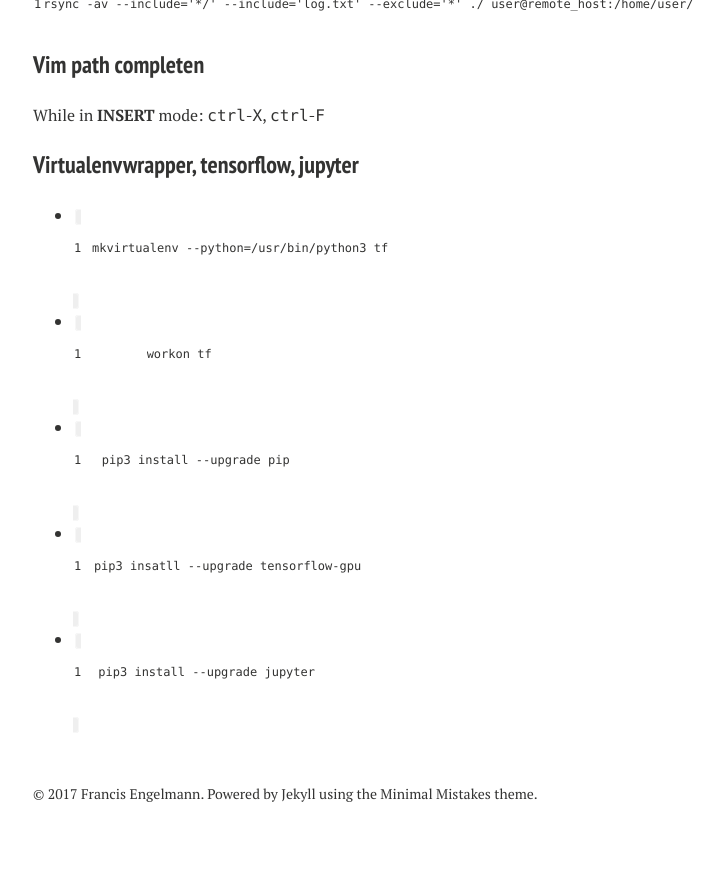
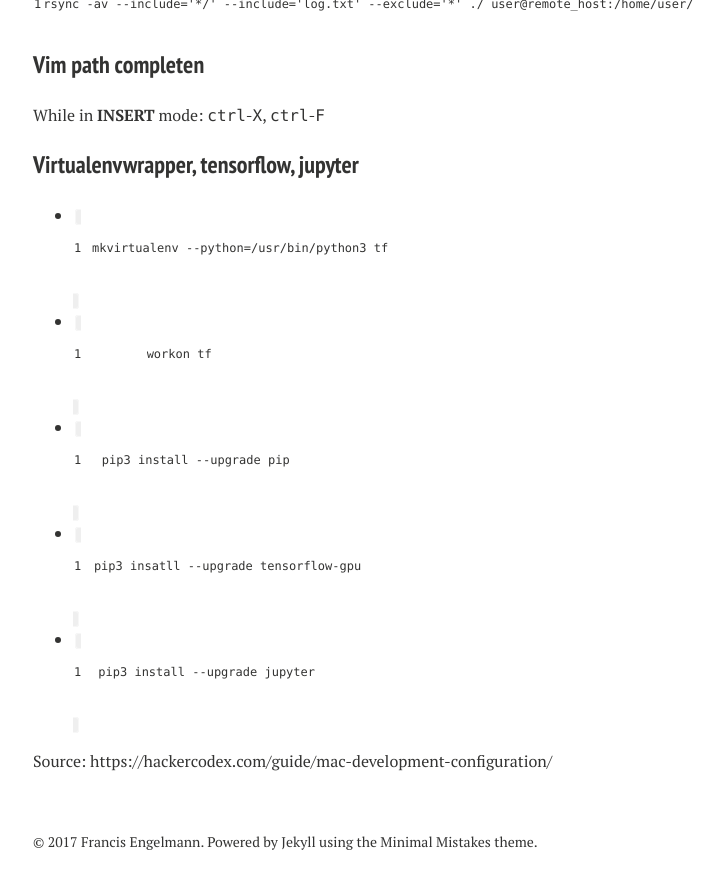
Before and after one commit to francisengelmann/francisengelmann.github.io, a Jekyll site: the page built from snippets.md, in a window 1280 px wide and 900 px high, scrolled down 1025 px. Shown: the top 889 px of the window, without its empty margins (287-1010 px from the left). Built offline with Jekyll 4.4.1, drawn with Linux system fonts in a browser that asks for light colours; nearby versions of some CDN libraries; our own code applies the rules of GitHub Pages for plain Markdown files; before the commit the page ends 1877 px from its top, so only the background shows below that; some of the changed lines change nothing that is shown.

Commit message:
Update snippets.md

````diff
--- a/snippets.md
+++ b/snippets.md
@@ -24,3 +24,5 @@ While in __INSERT__ mode: <kbd>ctrl</kbd>-<kbd>X</kbd>, <kbd>ctrl</kbd>-<kbd>F</
 - ```pip3 install --upgrade pip```
 - ```pip3 insatll --upgrade tensorflow-gpu```
 - ```pip3 install --upgrade jupyter```
+
+Source: https://hackercodex.com/guide/mac-development-configuration/
````
